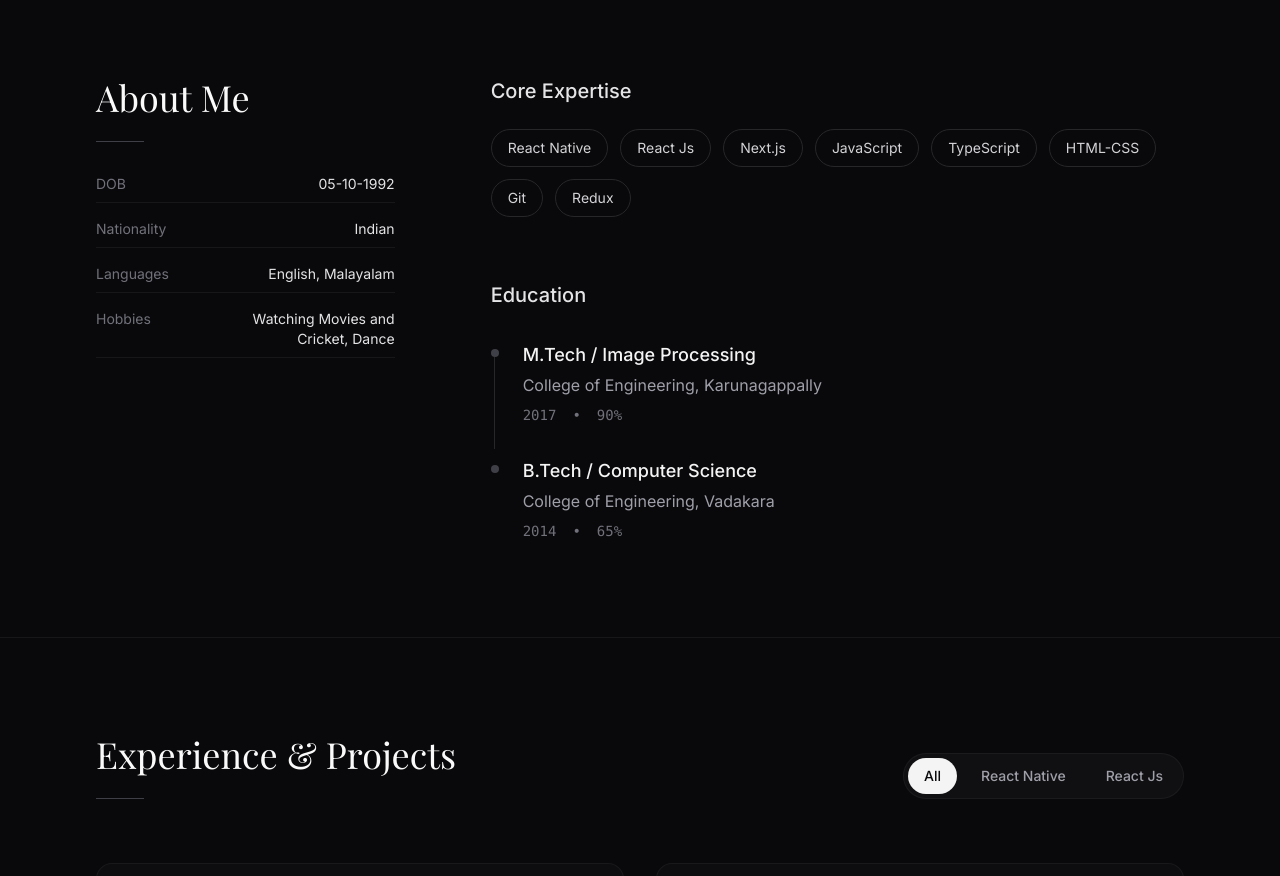
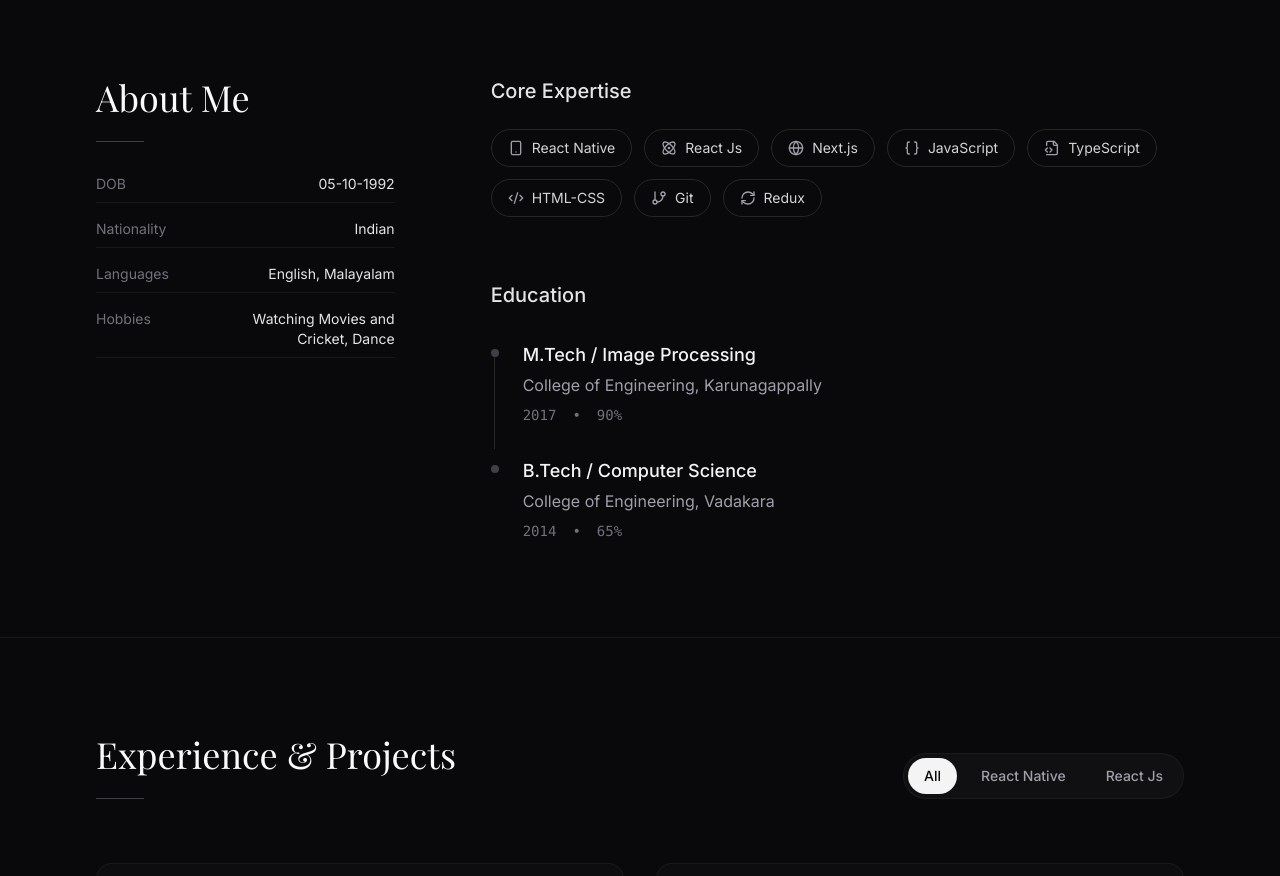
Before and after one commit to Sreeharisree/portfolio, a React (Vite) app: page / in a window 1280 px wide. Shown: the part 820-1696 px from the top of the page. Built offline with nearby package versions, Linux system fonts and the light colour scheme; a web font is replaced by a local one.

Commit message:
added icon

```diff
--- a/src/components/About.tsx
+++ b/src/components/About.tsx
@@ -1,7 +1,20 @@
 import { motion } from "motion/react";
+import type { ComponentType } from "react";
+import { Atom, Braces, Code2, FileCode2, GitBranch, Globe, RefreshCw, Smartphone } from "lucide-react";
 import { portfolioData } from "../data";
 
 export function About() {
+  const skillIcons: Record<string, ComponentType<{ className?: string }>> = {
+    "React Native": Smartphone,
+    "React Js": Atom,
+    "Next.js": Globe,
+    JavaScript: Braces,
+    TypeScript: FileCode2,
+    "HTML-CSS": Code2,
+    Git: GitBranch,
+    Redux: RefreshCw,
+  };
+
   return (
     <section id="about" className="py-24 px-6 md:px-12 lg:px-24 max-w-7xl mx-auto border-t border-zinc-800/50">
       <div className="grid grid-cols-1 lg:grid-cols-12 gap-12 lg:gap-24">
@@ -32,18 +45,22 @@ export function About() {
           <div className="mb-16">
             <h3 className="text-xl font-medium mb-6 text-zinc-200">Core Expertise</h3>
             <div className="flex flex-wrap gap-3">
-              {portfolioData.skills.map((skill, index) => (
-                <motion.span
+              {portfolioData.skills.map((skill, index) => {
+                const SkillIcon = skillIcons[skill] ?? Code2;
+                return (
+                  <motion.span
                   initial={{ opacity: 0, y: 10 }}
                   whileInView={{ opacity: 1, y: 0 }}
                   viewport={{ once: true }}
                   transition={{ delay: index * 0.1 }}
                   key={skill}
-                  className="px-4 py-2 rounded-full border border-zinc-800 text-sm text-zinc-300 hover:border-zinc-500 hover:bg-zinc-800/50 transition-all cursor-default"
+                  className="inline-flex items-center gap-2 px-4 py-2 rounded-full border border-zinc-800 text-sm text-zinc-300 hover:border-zinc-500 hover:bg-zinc-800/50 transition-all cursor-default"
                 >
+                  <SkillIcon className="h-4 w-4 text-zinc-400" />
                   {skill}
                 </motion.span>
-              ))}
+                );
+              })}
             </div>
           </div>
 
```
